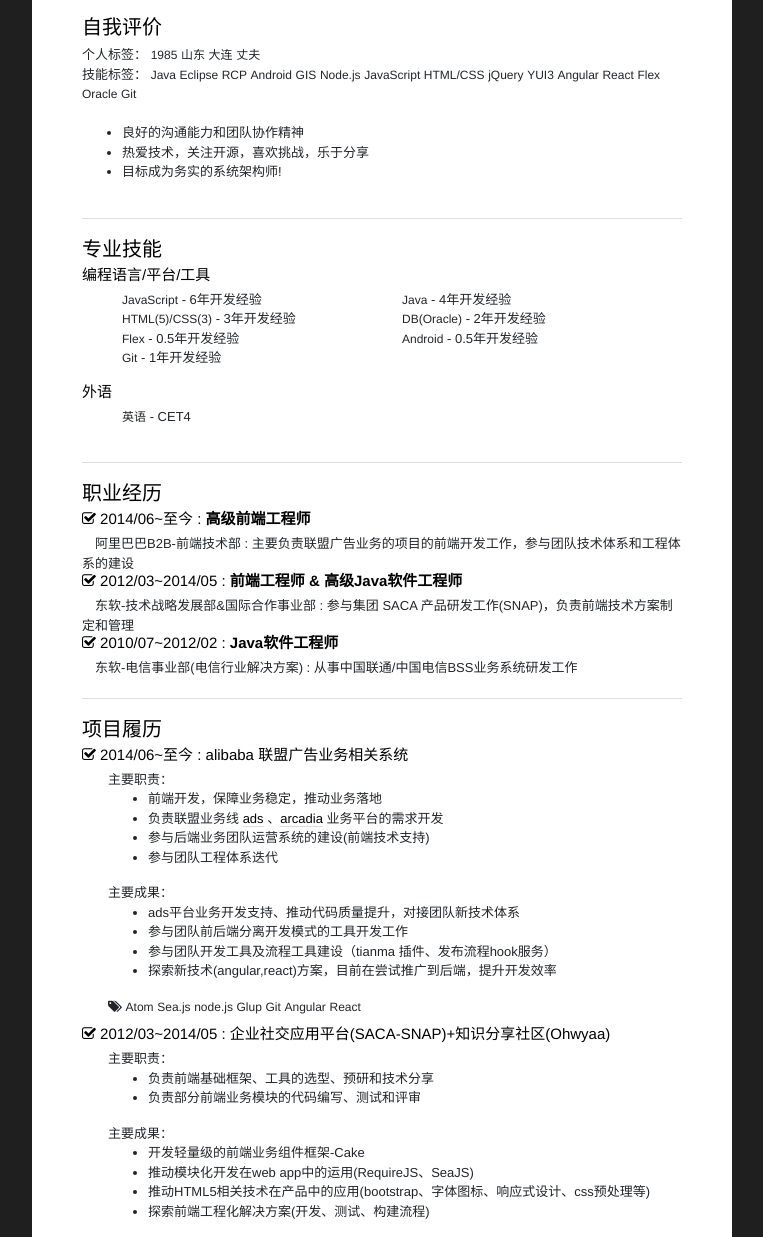
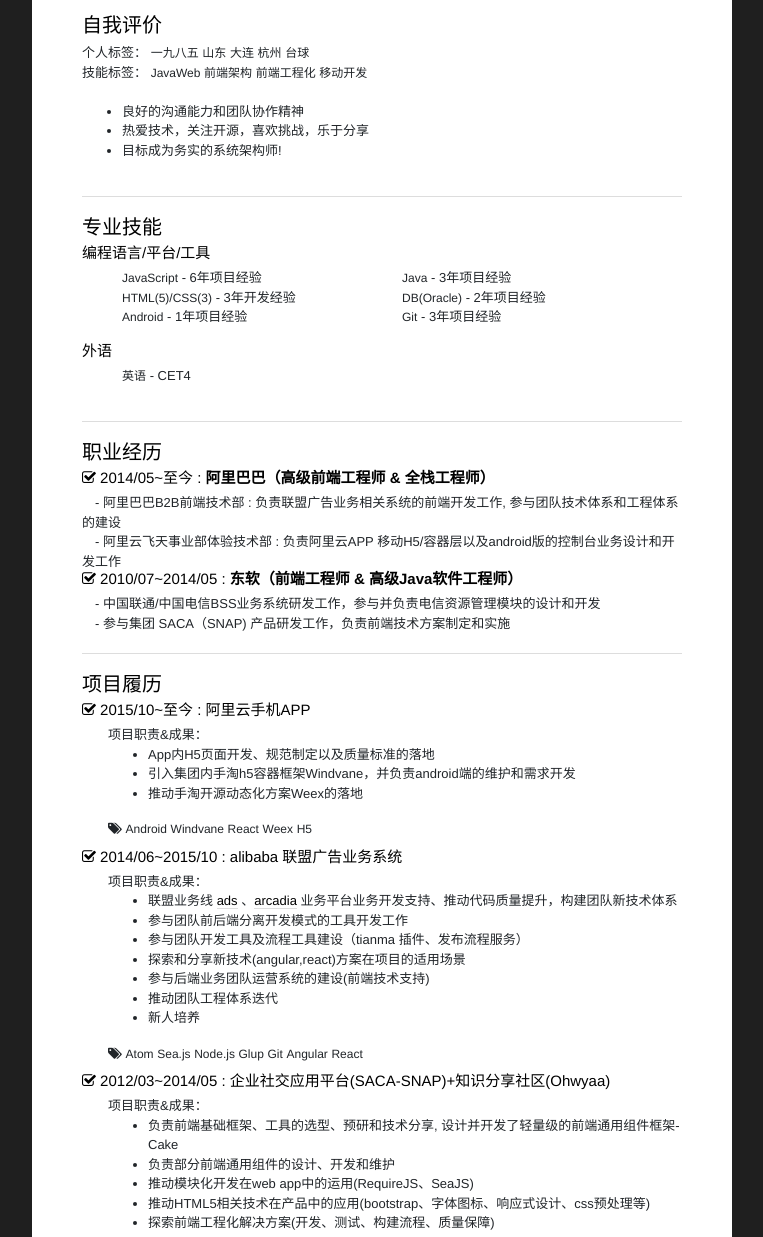
Before and after one commit to houfeng0923/houfeng0923.github.io, a plain HTML site: page resume/index.html in a window 1280 px wide. Shown: the part 396-1633 px from the top of the page, without its empty margins (258-1021 px from the left). Drawn offline with nearby package versions, Linux system fonts and the light colour scheme.

Commit message:
2016年04月24日 resume updated「

```diff
--- a/resume/assets/css/style.css
+++ b/resume/assets/css/style.css
@@ -175,6 +175,8 @@
 }
 .profile{
   box-shadow: 3px 3px 5px #888888;
+  width:120px;
+  height: 140px;
 }
 .left{
   float: left;
@@ -285,7 +287,7 @@
 
 @media print {
   .label{
-    /*border:1px solid #ccc;*/
+    border:1px solid #ccc;
   }
   a[href]:after {
      content:"" !important;
--- a/resume/index.html
+++ b/resume/index.html
@@ -36,11 +36,11 @@
     <!-- Header -->
     <header class="row-fluid">
       <div class="title span7 clearfix">
-        <img class="profile" src="assets/img/profile.jpg" title="是我!" alt="">
+        <img class="profile" src="assets/img/profile.png" title="是我!" alt="">
         <h1>
           <a href="http://houfeng0923.github.io/resume/index.html" target="_blank">侯峰</a>
         </h1>
-        <h2>前端开发工程师</h2>
+        <h2>高级前端/全栈工程师</h2>
       </div>
       <div class="social offset1 span4">
         <ul class="unstyled">
@@ -76,26 +76,28 @@
         </p> -->
         <div>
           个人标签：
-          <span class="label">1985</span>
+          <span class="label">一九八五</span>
           <span class="label">山东</span>
           <span class="label">大连</span>
-          <span class="label">丈夫</span>
+          <span class="label">杭州</span>
+          <span class="label">台球</span>
           <br/>
           技能标签：
-          <span class="label label-inverse">Java</span>
-          <span class="label">Eclipse RCP</span>
-          <span class="label">Android</span>
-          <span class="label">GIS</span>
+          <!-- <span class="label label-inverse">Java</span>
+          <span class="label label-inverse">JavaScript</span>
+          <span class="label label-inverse">Android</span>
           <span class="label label-inverse">Node.js</span>
-          <span class="label label-inverse">JavaScript</span>
           <span class="label label-inverse">HTML/CSS</span>
           <span class="label label-inverse">jQuery</span>
+          <span class="label label-inverse">Angular</span>
+          <span class="label label-inverse">React</span>
           <span class="label">YUI3</span>
-          <span class="label label-inverse">Angular</span>
-          <span class="label">React</span>
-          <span class="label">Flex</span>
-          <span class="label">Oracle</span>
-          <span class="label label-inverse">Git</span>
+          <span class="label">GIS</span>
+           -->
+          <span class="label label-inverse">JavaWeb</span>
+          <span class="label label-inverse">前端架构</span>
+          <span class="label label-inverse">前端工程化</span>
+          <span class="label label-inverse">移动开发</span>
         </div>
         <br>
         <ul>
@@ -118,29 +120,25 @@
           <ul class="clearfix">
             <li>
               <span class="label">JavaScript</span>
-              - 6年开发经验
+              - 6年项目经验
             </li>
             <li> <span class="label">Java</span>
-              - 4年开发经验
+              - 3年项目经验
             </li>
             <li> <span class="label">HTML(5)/CSS(3)</span>
               - 3年开发经验
             </li>
             <li>
               <span class="label">DB(Oracle)</span>
-              - 2年开发经验
-            </li>
-            <li>
-              <span class="label">Flex</span>
-              - 0.5年开发经验
+              - 2年项目经验
             </li>
             <li>
               <span class="label">Android</span>
-              - 0.5年开发经验
+              - 1年项目经验
             </li>
             <li>
               <span class="label">Git</span>
-              - 1年开发经验
+              - 3年项目经验
             </li>
           </ul>
 
@@ -162,24 +160,22 @@
       </header>
       <div class="span9">
         <h4>
-          <i class="icon-check"></i> 2014/06~至今 : <strong>高级前端工程师</strong>
+          <i class="icon-check"></i> 2014/05~至今 : <strong>阿里巴巴（高级前端工程师 & 全栈工程师）</strong>
         </h4>
         <p>
-           阿里巴巴B2B-前端技术部 :  主要负责联盟广告业务的项目的前端开发工作，参与团队技术体系和工程体系的建设
+           - 阿里巴巴B2B前端技术部 :  负责联盟广告业务相关系统的前端开发工作, 参与团队技术体系和工程体系的建设
+        </p>
+        <p>
+           - 阿里云飞天事业部体验技术部 :  负责阿里云APP 移动H5/容器层以及android版的控制台业务设计和开发工作
         </p>
 
         <h4>
-          <i class="icon-check"></i> 2012/03~2014/05 : <strong>前端工程师 & 高级Java软件工程师</strong>
+          <i class="icon-check"></i> 2010/07~2014/05 : <strong>东软（前端工程师 & 高级Java软件工程师）</strong>
         </h4>
         <p>
-           东软-技术战略发展部&国际合作事业部 :  参与集团 SACA 产品研发工作(SNAP)，负责前端技术方案制定和管理
-        </p>
-
-        <h4>
-          <i class="icon-check"></i> 2010/07~2012/02 : <strong>Java软件工程师</strong>
-        </h4>
-        <p>
-           东软-电信事业部(电信行业解决方案) :  从事中国联通/中国电信BSS业务系统研发工作
+           - 中国联通/中国电信BSS业务系统研发工作，参与并负责电信资源管理模块的设计和开发
+        </p><p>
+           - 参与集团 SACA（SNAP) 产品研发工作，负责前端技术方案制定和实施
         </p>
       </div>
     </article>
@@ -193,28 +189,45 @@
       <div class="span9">
         <section>
           <h4>
-            <i class="icon-check"></i> 2014/06~至今 : alibaba 联盟广告业务相关系统
+            <i class="icon-check"></i> 2015/10~至今 : 阿里云手机APP
           </h4>
           <div class="indent">
-            <strong>主要职责：</strong>
+            <strong>项目职责&成果：</strong>
             <ul>
-              <li>前端开发，保障业务稳定，推动业务落地</li>
-              <li>负责联盟业务线 <a href="http://ads.alibaba.com" target="_blank">ads</a> 、<a href="http://offer.alibaba.com" target="_blank">arcadia</a> 业务平台的需求开发</li>
+              <li>App内H5页面开发、规范制定以及质量标准的落地</li>
+              <li>引入集团内手淘h5容器框架Windvane，并负责android端的维护和需求开发</li>
+              <li>推动手淘开源动态化方案Weex的落地</li>
+            </ul>
+            <div class="tags">
+              <i class="icon-tags" title="技能标签"></i>
+              <span class="label">Android</span>
+              <span class="label">Windvane</span>
+              <span class="label">React</span>
+              <span class="label">Weex</span>
+              <span class="label">H5</span>
+            </div>
+          </div>
+        </section>
+        <section>
+          <h4>
+            <i class="icon-check"></i> 2014/06~2015/10 : alibaba 联盟广告业务系统
+          </h4>
+          <div class="indent">
+            <strong>项目职责&成果：</strong>
+            <ul>
+              <li>联盟业务线 <a href="http://ads.alibaba.com" target="_blank">ads</a> 、<a href="http://offer.alibaba.com" target="_blank">arcadia</a> 业务平台业务开发支持、推动代码质量提升，构建团队新技术体系</li>
+              <li>参与团队前后端分离开发模式的工具开发工作</li>
+              <li>参与团队开发工具及流程工具建设（tianma 插件、发布流程服务）</li>
+              <li>探索和分享新技术(angular,react)方案在项目的适用场景</li>
               <li>参与后端业务团队运营系统的建设(前端技术支持)</li>
-              <li>参与团队工程体系迭代</li>
-            </ul>
-            <strong>主要成果：</strong>
-            <ul>
-                <li>ads平台业务开发支持、推动代码质量提升，对接团队新技术体系</li>
-                <li>参与团队前后端分离开发模式的工具开发工作</li>
-                <li>参与团队开发工具及流程工具建设（tianma 插件、发布流程hook服务）</li>
-                <li>探索新技术(angular,react)方案，目前在尝试推广到后端，提升开发效率</li>
+              <li>推动团队工程体系迭代</li>
+              <li>新人培养</li>
             </ul>
             <div class="tags">
               <i class="icon-tags" title="技能标签"></i>
               <span class="label">Atom</span>
               <span class="label">Sea.js</span>
-              <span class="label">node.js</span>
+              <span class="label">Node.js</span>
               <span class="label">Glup</span>
               <span class="label">Git</span>
               <span class="label">Angular</span>
@@ -227,27 +240,22 @@
             <i class="icon-check"></i> 2012/03~2014/05 : 企业社交应用平台(SACA-SNAP)+知识分享社区(Ohwyaa)
           </h4>
           <div class="indent">
-            <strong>主要职责：</strong>
+            <strong>项目职责&成果：</strong>
             <ul>
-              <li>负责前端基础框架、工具的选型、预研和技术分享</li>
-              <li>负责部分前端业务模块的代码编写、测试和评审</li>
-            </ul>
-            <strong>主要成果：</strong>
-            <ul>
-                <li>开发轻量级的前端业务组件框架-<strong>Cake</strong></li>
-                <li>推动模块化开发在web app中的运用(RequireJS、SeaJS)</li>
-                <li>推动HTML5相关技术在产品中的应用(bootstrap、字体图标、响应式设计、css预处理等)</li>
-                <li>探索前端工程化解决方案(开发、测试、构建流程)</li>
+              <li>负责前端基础框架、工具的选型、预研和技术分享, 设计并开发了轻量级的前端通用组件框架-<strong>Cake</strong></li>
+              <li>负责部分前端通用组件的设计、开发和维护</li>
+              <li>推动模块化开发在web app中的运用(RequireJS、SeaJS)</li>
+              <li>推动HTML5相关技术在产品中的应用(bootstrap、字体图标、响应式设计、css预处理等)</li>
+              <li>探索前端工程化解决方案(开发、测试、构建流程、质量保障)</li>
             </ul>
             <div class="tags">
               <i class="icon-tags" title="技能标签"></i>
               <span class="label">JavaScript</span>
+              <span class="label">Cake</span>
               <span class="label">jQuery</span>
               <span class="label">RequireJS</span>
-              <span class="label">node.js</span>
+              <span class="label">Node.js</span>
               <span class="label">Grunt</span>
-              <span class="label">HTML</span>
-              <span class="label">CSS</span>
             </div>
           </div>
         </section>
@@ -256,9 +264,9 @@
             <i class="icon-check"></i> 2010/07~2012/03 : 中国电信CRM5.5综合业务系统
           </h4>
           <div class="indent">
-            <strong>主要职责：</strong>
+            <strong>项目职责&成果：</strong>
             <ul>
-                <li>担当电信CRM5.5资源模块业务开发人员，负责资源组业务需求的确认、数据库模型设计以及业务代码的开发、重构优化等职责</li>
+                <li>担当电信CRM5.5资源模块业务开发人员，负责资源组业务需求分析、DB模型设计以及业务代码的开发、重构优化等职责</li>
             </ul>
             <div class="tags">
               <i class="icon-tags" title="技能标签"></i>
@@ -276,7 +284,7 @@
             <i class="icon-check"></i> 2009/05~2009/10: 国家海洋环境监测中心渤海环境评价二期项目
           </h4>
           <div class="indent">
-            <strong>主要职责：</strong>
+            <strong>项目职责&成果：</strong>
             <ul>
               <li>环境评价模型的数据库设计及模型计算实现</li>
               <li>参与评价模型与GIS模块的接口设计与实现</li>
@@ -324,31 +332,23 @@
         <p>
           获得2010年 Google Android 应用开发中国大学生挑战赛 Android开发优秀奖(<a href="http://www.google.cn/university/androidchallenge/2010/gallery-apps.html#tab=d1-32" target="_blank"><strong>《翻转方块》</strong></a>益智游戏)
         </p>
-        <h4>交流分享活动</h4>
-        <p>
-          <ul>
-              <li><a href="http://ohwyaa.neusoft.com/blog/9f9dadab-3fde-487f-b4d3-b8893c25faec/view/text" target="_blank">公司内前端交流会 -《Web App应用前端开发技术交流》</a></li>
-              <li><a href="http://ohwyaa.neusoft.com/blog/bb2af8e2-9588-4460-b163-404ab4b72ace/view/text" target="_blank">SNAP小组前端分享会 -《typeahead 那些事儿》</a></li>
-          </ul>
-        </p>
         <h4>最近关注/学习领域</h4>
         <p>
           <ul>
-              <li>node 性能监控</li>
-              <li>Git 管理流程</li>
+              <li>Android</li>
               <li>前端组件化</li>
           </ul>
         </p>
         <h4>兴趣爱好</h4>
         <p>
-          <strong>台球</strong> ： 03年和部门队友一起取得了东软集团(大连)地区首届台球团体赛冠军(来到ali经常被虐)
+          <strong>台球</strong> ： 03年和队友取得了东软集团(大连)地区首届台球团体赛冠军
         </p>
       </div>
     </article>
 
     <!-- Footer -->
     <footer>
-      © 2015 Hou Feng
+      © 2016 Hou Feng
       |
       <a href="#" title="打印" onclick="javascript:window.print();"> <i class="icon-print"></i></a>
       |
```
Also changed, not shown: resume/assets/img/profile.jpg (deleted).
